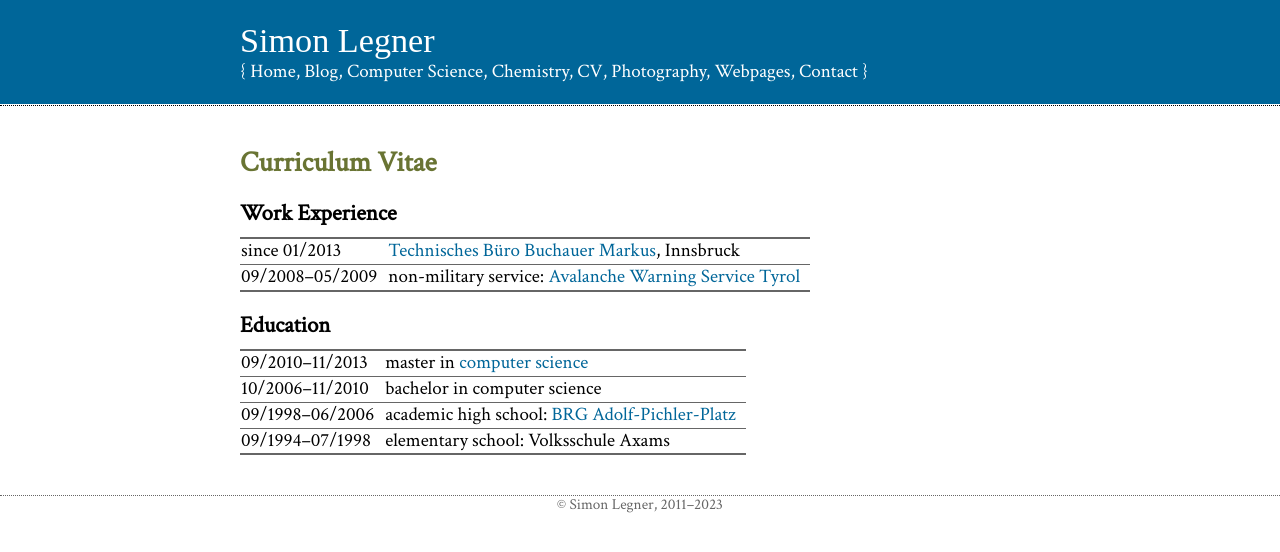
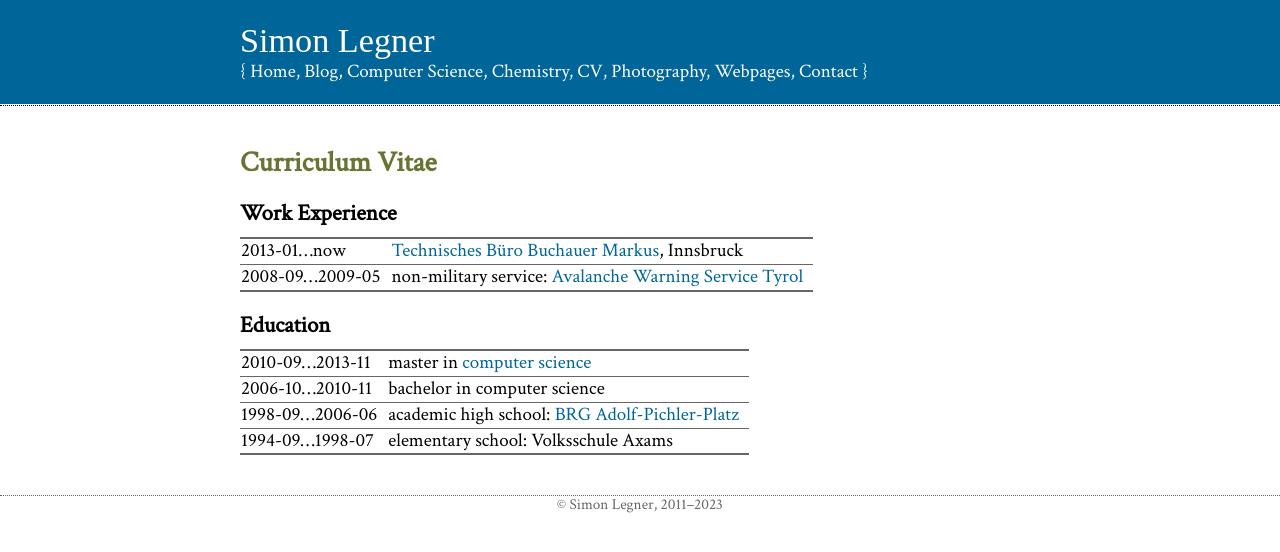
Before and after one commit to simon04/simon04.net, a Jekyll site: the page built from CV.md, in a window 1280 px wide. Shown: the top 552 px of the page. Built offline with Jekyll 4.4.1, drawn with Linux system fonts in a browser that asks for light colours; some web fonts are replaced.

Commit message:
CV: ISO 8601

```diff
--- a/CV.md
+++ b/CV.md
@@ -7,13 +7,13 @@ permalink: CV/
 Work Experience
 ---------------
 
-|since 01/2013|[Technisches Büro Buchauer Markus](https://www.tbbm.at/), Innsbruck|
-|09/2008–05/2009|non-military service: [Avalanche Warning Service Tyrol](http://lawine.tirol.gv.at/en/)|
+|2013-01…now|[Technisches Büro Buchauer Markus](https://www.tbbm.at/), Innsbruck|
+|2008-09…2009-05|non-military service: [Avalanche Warning Service Tyrol](http://lawine.tirol.gv.at/en/)|
 
 Education
 ---------
 
-|09/2010–11/2013|master in [computer science](ComputerScience)|
-|10/2006–11/2010|bachelor in computer science|
-|09/1998–06/2006|academic high school: [BRG Adolf-Pichler-Platz](http://www.brg-app.tsn.at/)|
-|09/1994–07/1998|elementary school: Volksschule Axams|
+|2010-09…2013-11|master in [computer science](ComputerScience)|
+|2006-10…2010-11|bachelor in computer science|
+|1998-09…2006-06|academic high school: [BRG Adolf-Pichler-Platz](http://www.brg-app.tsn.at/)|
+|1994-09…1998-07|elementary school: Volksschule Axams|
```
